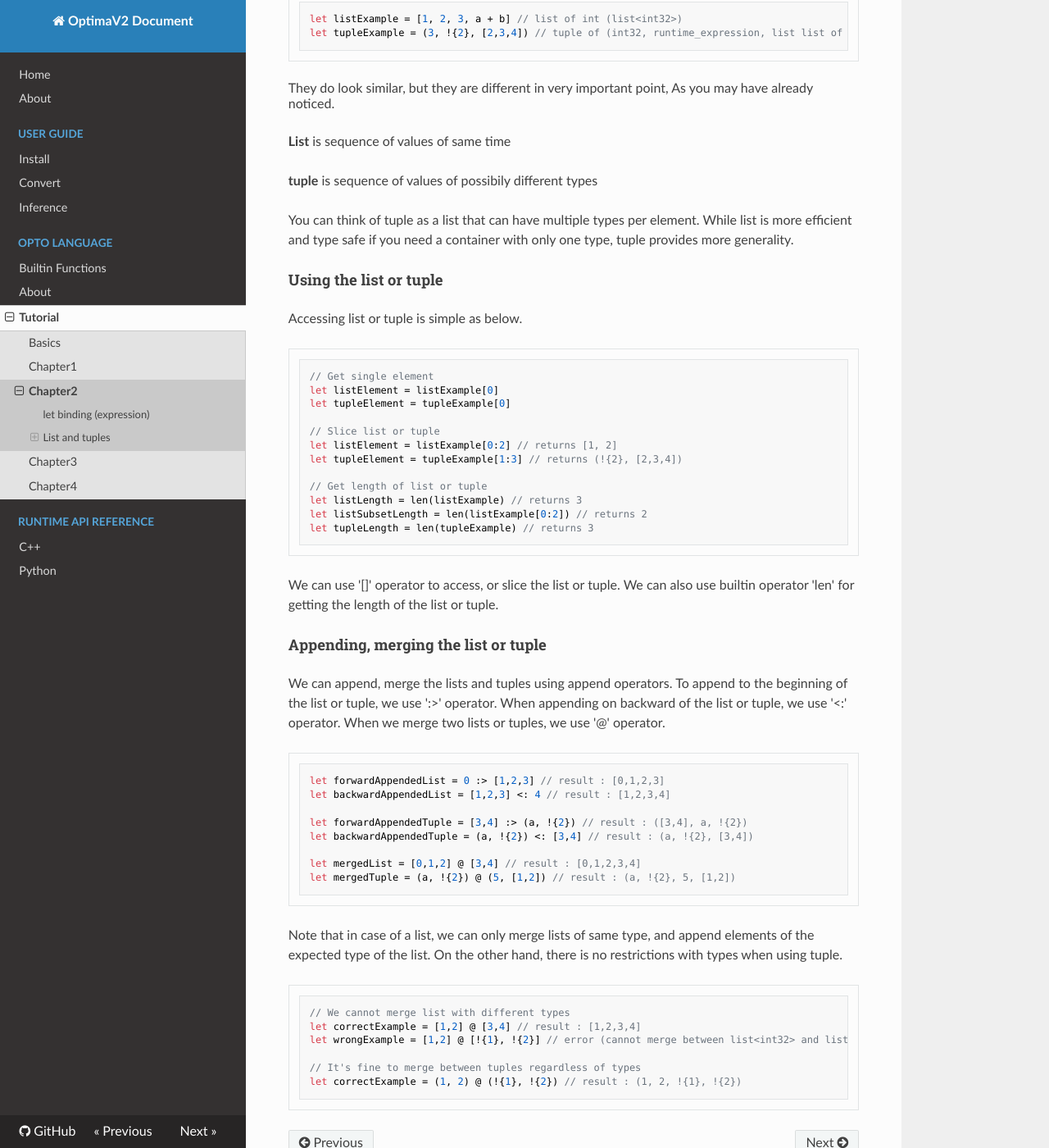
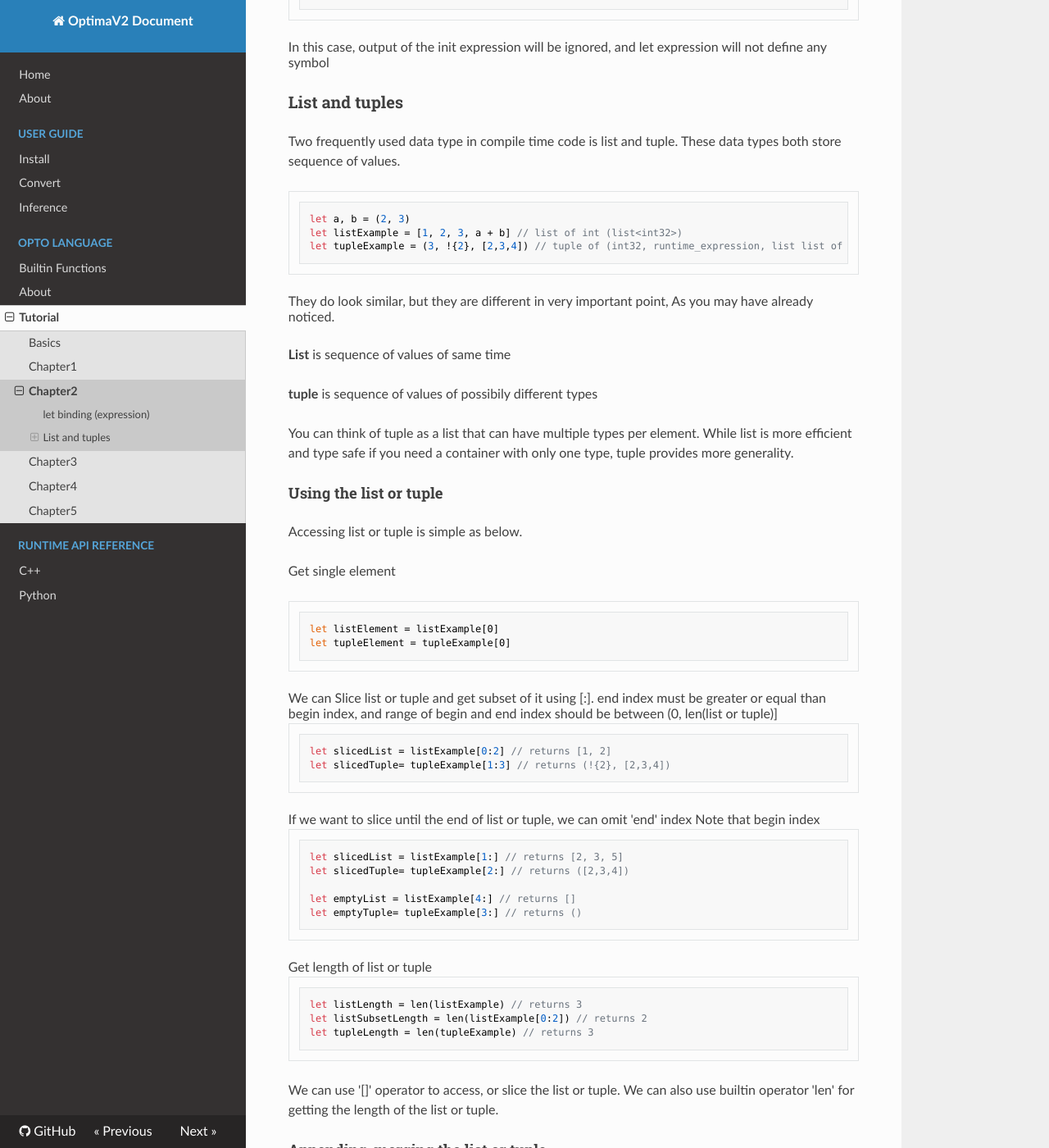
Before and after one commit to ENERZAi/OptimaV2-Docs, an MkDocs documentation site: the page built from docs/kernel/Tutorial/Chapter2.md, in a window 1280 px wide and 1400 px high, scrolled down 1609 px. Shown: the whole window at 82% size. Built offline with MkDocs 1.6.1, drawn with Linux system fonts in a browser that asks for light colours; nearby versions of some CDN libraries; some of the changed text lies outside the part shown.

````diff
--- a/docs/kernel/Tutorial/Chapter2.md
+++ b/docs/kernel/Tutorial/Chapter2.md
@@ -34,9 +34,17 @@ Moreover, for 'let b = 2', expression 'a + b' is responsible for returning. At t
 
 This is how code is structured in functional programming and Opto. Since let binding connects the declaration of the variable and expression following after it, it is an important building block in composing expressions.
 
+There are also some cases we want to execute the expression, but ignore its output. In such cases, we can give '_' instead of name.
+```
+let _ = <init expression>
+<nex expreession>
+```
+In this case, output of the init expression will be ignored, and let expression will not define any symbol
+
 ### List and tuples
 Two frequently used data type in compile time code is list and tuple. These data types both store sequence of values.
 ```
+let a, b = (2, 3)
 let listExample = [1, 2, 3, a + b] // list of int (list<int32>)
 let tupleExample = (3, !{2}, [2,3,4]) // tuple of (int32, runtime_expression, list list of intetgers) (tuple<int32, rt_expr, list<int32>>)
 ```
@@ -50,16 +58,28 @@ You can think of tuple as a list that can have multiple types per element. While
 
 #### Using the list or tuple
 Accessing list or tuple is simple as below.
+
+Get single element
 ```
-// Get single element
 let listElement = listExample[0]
 let tupleElement = tupleExample[0]
+```
+We can Slice list or tuple and get subset of it using [<begin index>:<end index>]. end index must be greater or equal than begin index, and range of begin and end index should be between (0, len(list or tuple)]
+```
+let slicedList = listExample[0:2] // returns [1, 2]
+let slicedTuple= tupleExample[1:3] // returns (!{2}, [2,3,4])
+```
+If we want to slice until the end of list or tuple, we can omit 'end' index
+Note that begin index
+```
+let slicedList = listExample[1:] // returns [2, 3, 5]
+let slicedTuple= tupleExample[2:] // returns ([2,3,4])
 
-// Slice list or tuple
-let listElement = listExample[0:2] // returns [1, 2]
-let tupleElement = tupleExample[1:3] // returns (!{2}, [2,3,4])
-
-// Get length of list or tuple
+let emptyList = listExample[4:] // returns []
+let emptyTuple= tupleExample[3:] // returns ()
+```
+Get length of list or tuple
+```
 let listLength = len(listExample) // returns 3
 let listSubsetLength = len(listExample[0:2]) // returns 2
 let tupleLength = len(tupleExample) // returns 3
--- a/mkdocs.yml
+++ b/mkdocs.yml
@@ -17,6 +17,7 @@ nav:
       - "Chapter2" : "kernel/Tutorial/Chapter2.md"
       - "Chapter3" : "kernel/Tutorial/Chapter3.md"
       - "Chapter4" : "kernel/Tutorial/Chapter4.md"
+      - "Chapter5" : "kernel/Tutorial/Chapter5.md"
   - "Runtime API Reference":
     - "C++": "runtime/cpp.md"
     - "Python": "runtime/python.md"
````
Also changed, not shown: docs/kernel/Tutorial/Chapter3.md (+1 -1 lines), docs/kernel/Tutorial/Chapter4.md (+7 -0 lines), docs/kernel/Tutorial/Chapter5.md (added, +148 -0 lines).
